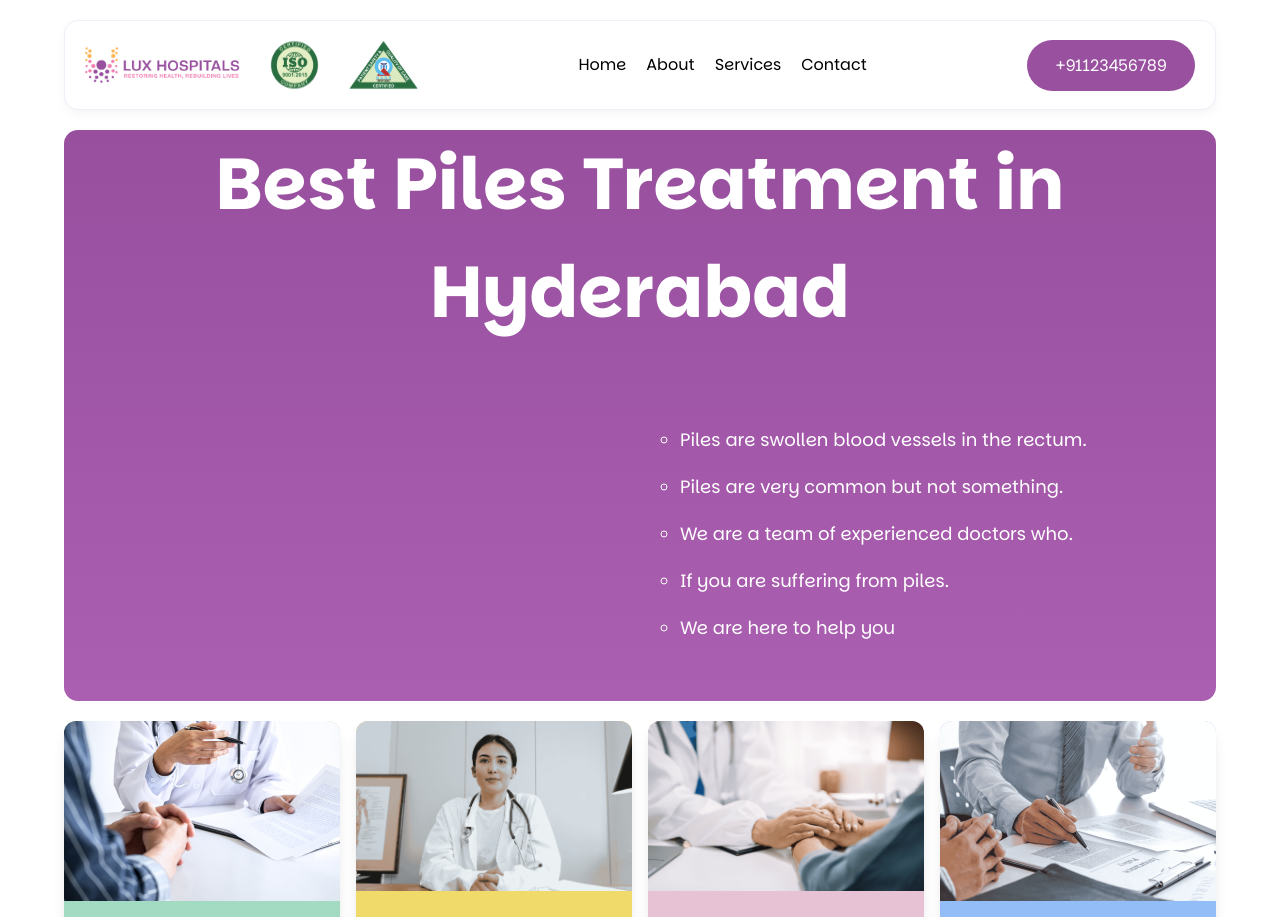
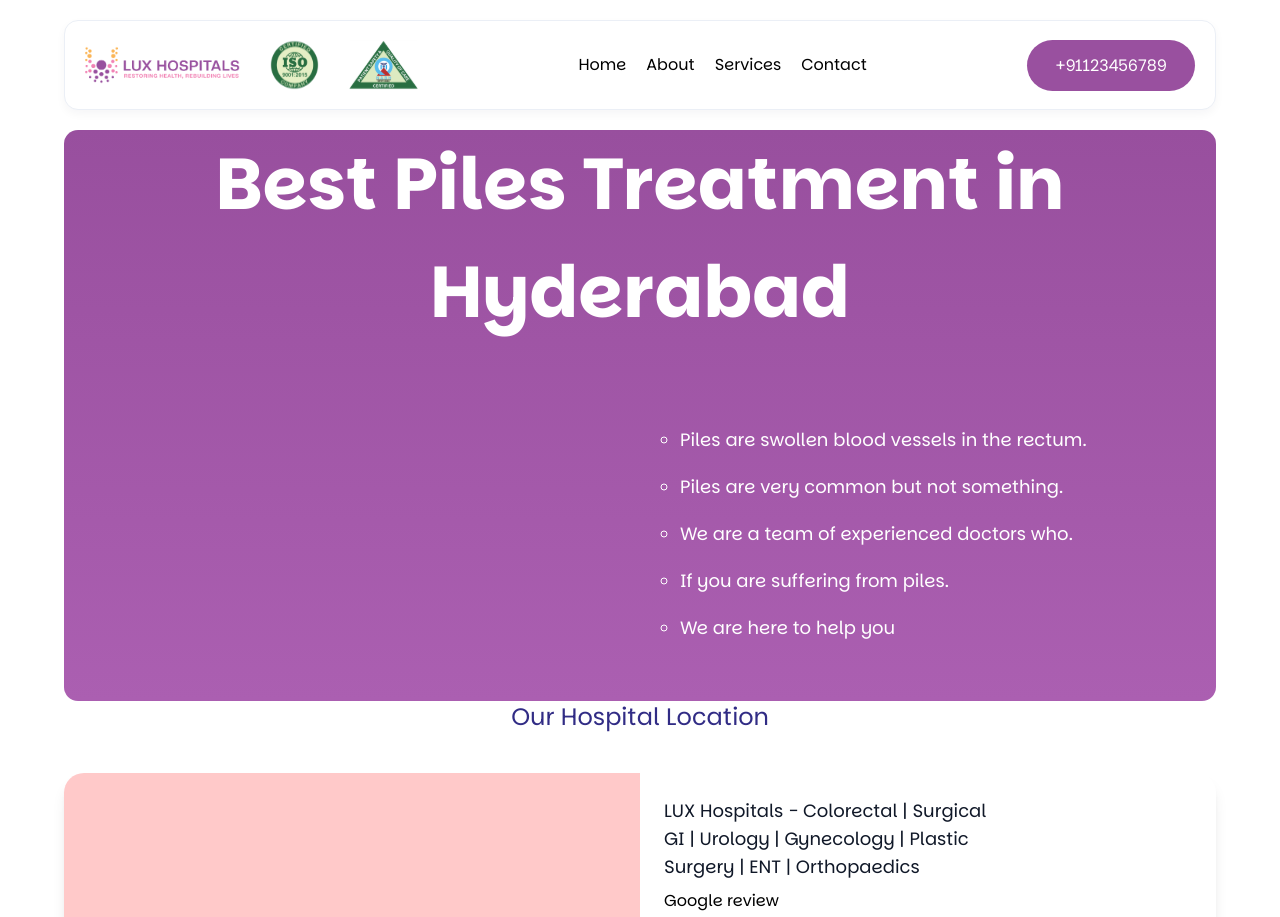
Before and after one commit to ganeshadvait/luxnewdesign, a Next.js app: page / in a window 1280 px wide. Shown: the top 917 px of the page. Built offline with nearby package versions, Linux system fonts and the light colour scheme.

Commit message:
second section hided

```diff
--- a/src/app/page.tsx
+++ b/src/app/page.tsx
@@ -5,7 +5,7 @@ import Whatare from './components/what/whatare';
 import Luxgpt from './components/luxgpt/luxgpt';
 import VideoSection from './components/Videosection/videos';
 import PatientTalks from './components/Patienttalks/patients';
-import Second from './components/second/second';
+// import Second from './components/second/second';
 import HospitalLocation from './components/HospitalLocation/hospitallocations';
 import HospitalComparison from './components/Treatmenttable/Hospitalcomparison';
 import Accreditations from './components/Accreditions/accreditions';
@@ -13,7 +13,7 @@ export default function Home() {
   return (
     <>
     <Hero />
-    <Second />
+    {/* <Second /> */}
     <HospitalLocation />
     <HospitalComparison />
     <Accreditations />
```
